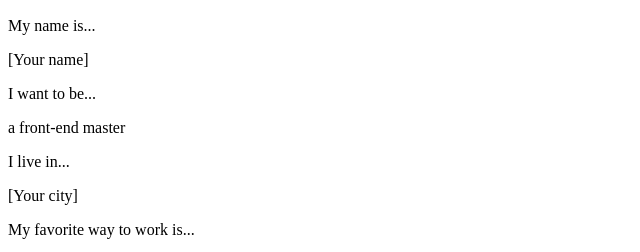
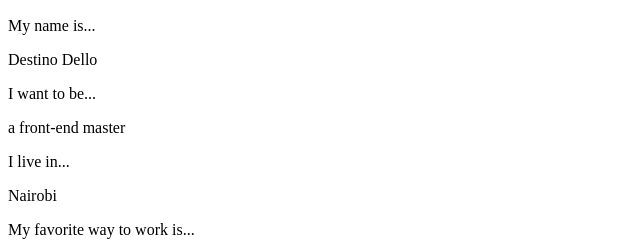
Before and after one commit to destino92/FE_Nanodegree_Project_0, a plain HTML site: page index.html in a window 1280 px wide. Shown: the part 695-947 px from the top of the page, 0-640 px from the left. Drawn offline with Linux system fonts and the light colour scheme.

Commit message:
replace [your name] with my name and [your city] with my city

```diff
--- a/index.html
+++ b/index.html
@@ -18,14 +18,14 @@
                 <div class="content">
                     <img class="my-picture" src="http://i0.wp.com/blog.udacity.com/wp-content/uploads/2015/03/cameronpittman.jpg?zoom=2&amp;resize=300%2C300" alt="This is a picture of me">
                     <p class="iama">My name is...</p>
-                    <p class="my-name my-info">[Your name]</p>
+                    <p class="my-name my-info">Destino Dello</p>
                     <p class="iama">I want to be...</p>
                     <p class="my-info">a front-end master</p>
                 </div>
             </section>
             <section class="about-me content">
                 <p class="iama">I live in...</p>
-                <p class="my-info">[Your city]</p>
+                <p class="my-info">Nairobi</p>
                 <p class="iama">My favorite way to work is...</p>
                 <p class="my-info">[Your answer]</p>
                 <p class="iama">In my free time, I like to...</p>
```
